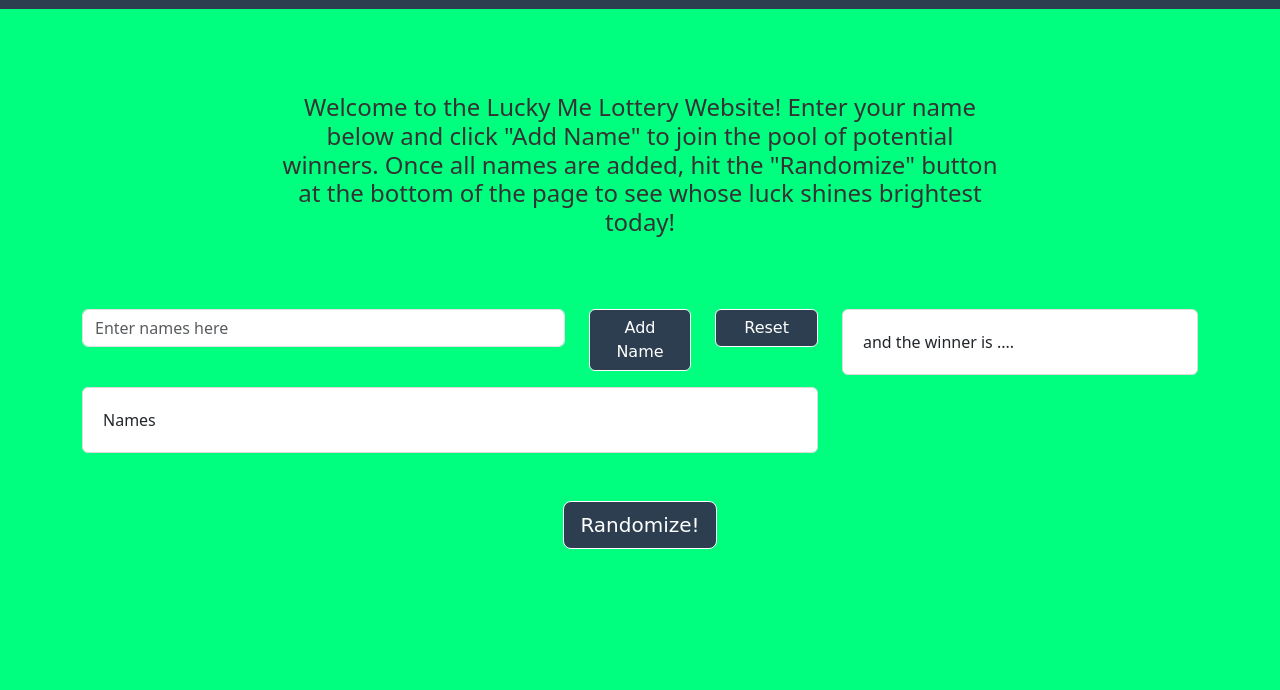
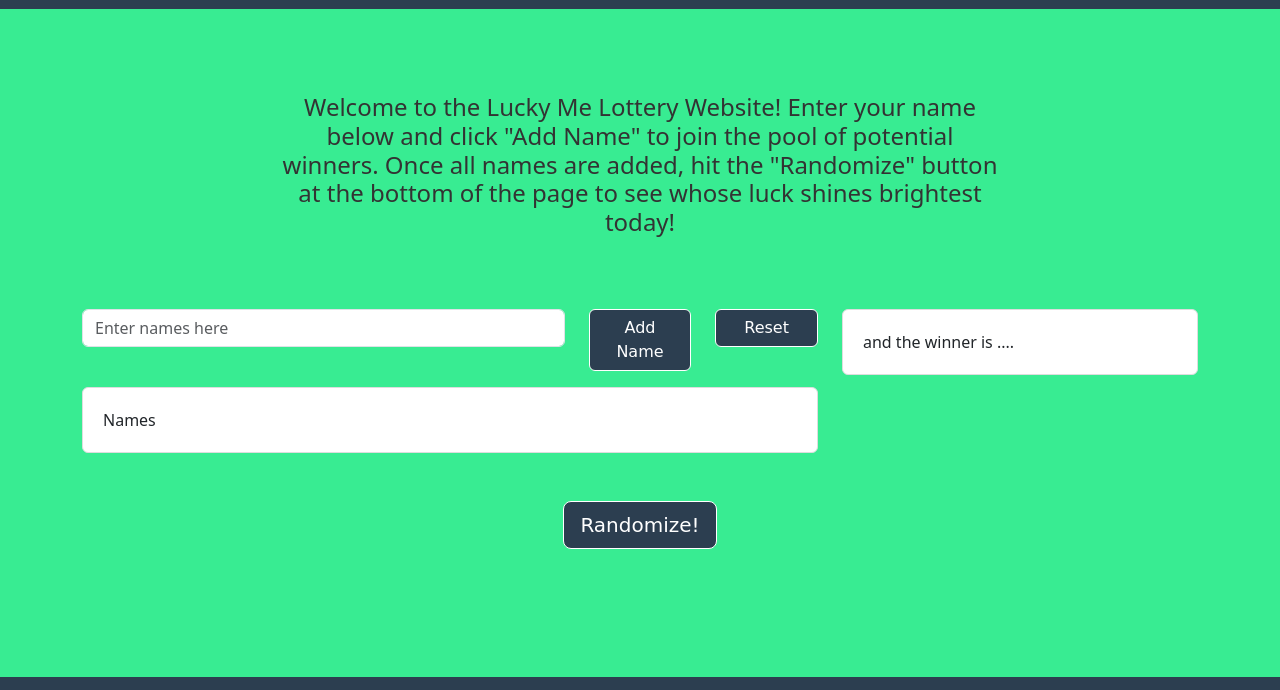
Before and after one commit to anisenson/March-Lottery, a plain HTML site: page index.html in a window 1280 px wide. Shown: the part 79-769 px from the top of the page. Drawn offline with nearby package versions, Linux system fonts and the light colour scheme; a web font is replaced by a local one.

Commit message:
new background color

```diff
--- a/style.css
+++ b/style.css
@@ -1,5 +1,5 @@
 body {
-    background-color: #00ff7f;
+    background-color: #38ec92;
     color: #333;
 }
 
@@ -10,7 +10,7 @@ body {
 }
 
 .container {
-    min-height: 80%;
+    min-height: 75%;
     display: flex;
     flex-direction: column;
 }
```
